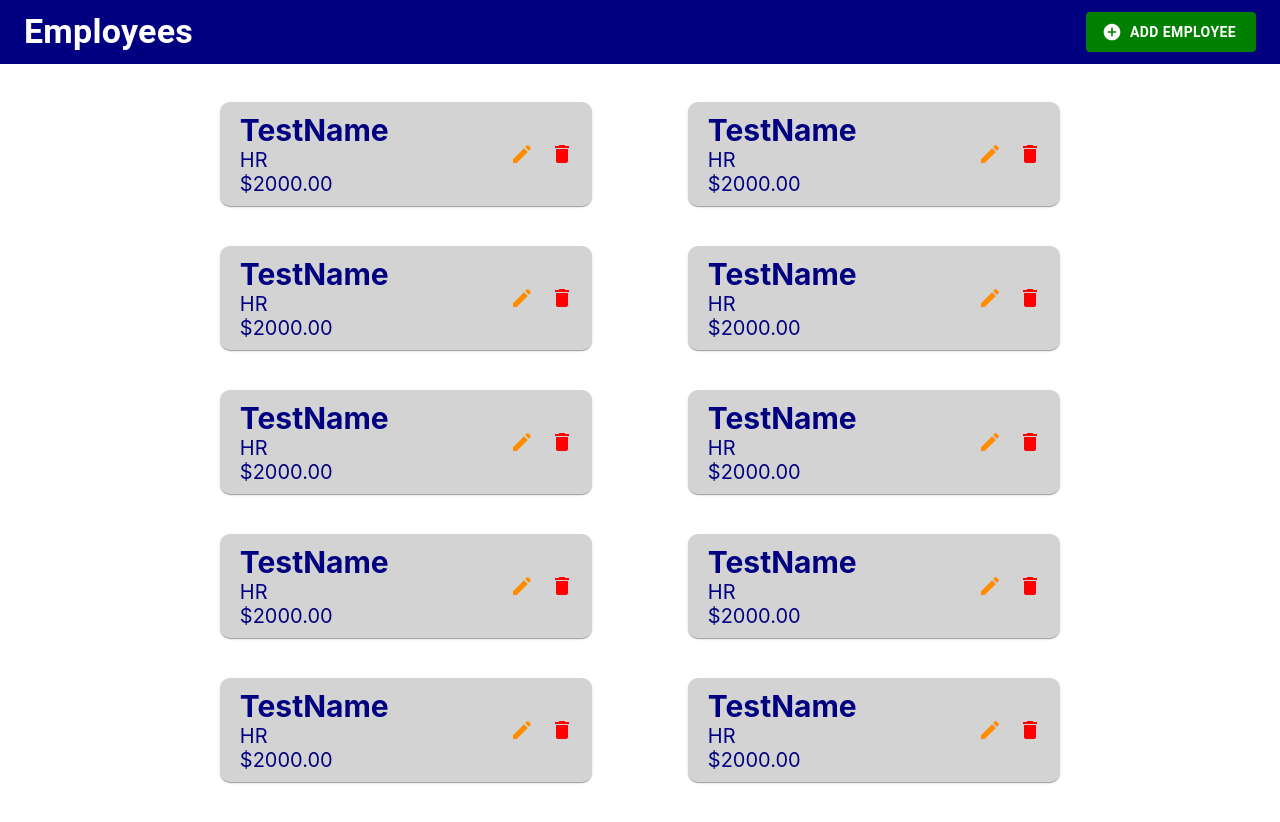
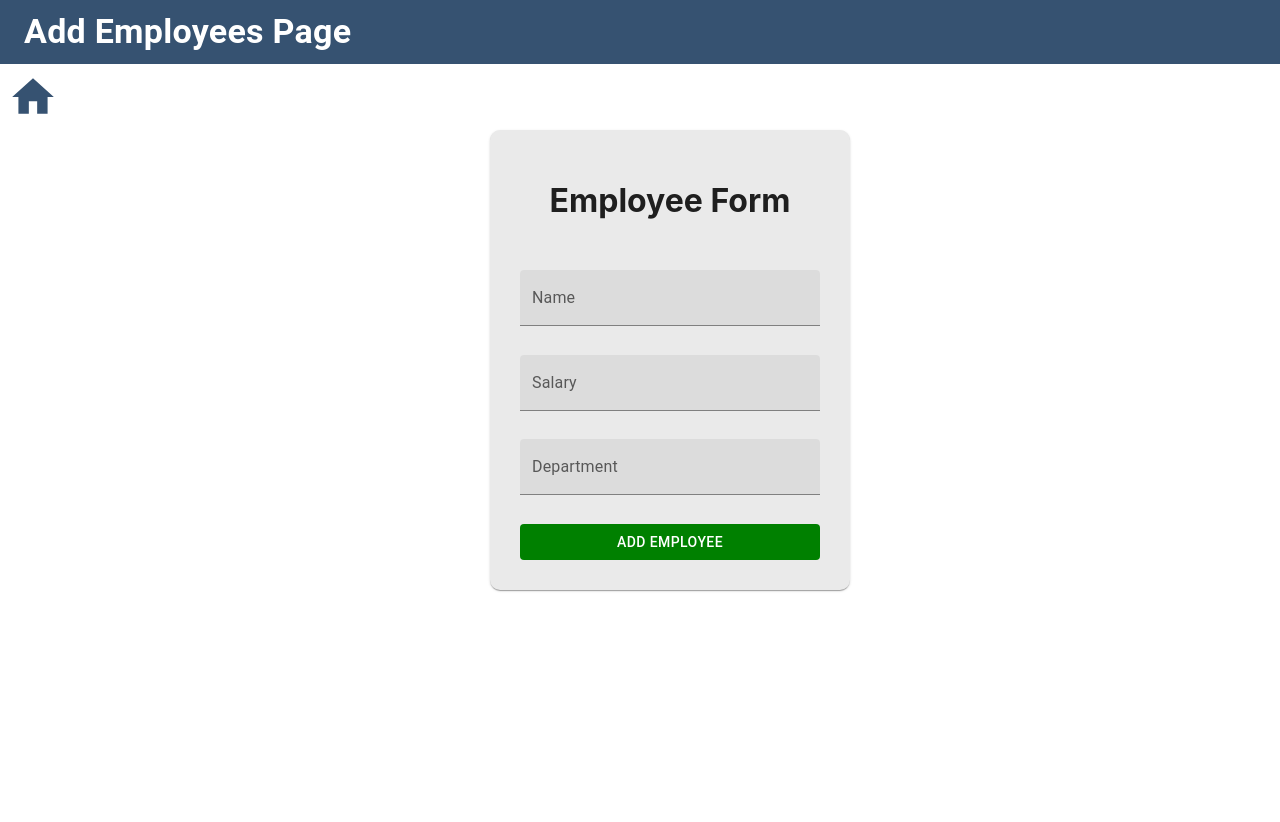
Before and after one commit to zhitern/CRUD-Rest-FrontEnd, a React (Create React App) app in the folder crud-rest-frontend/: page /AddEmployee in a window 1280 px wide. Shown: the top 822 px of the page. After the commit the page ends 800 px from the top, so only its background shows below. Built offline with nearby package versions, Linux system fonts and the light colour scheme.

Commit message:
Added a Add Employee Page

```diff
--- a/crud-rest-frontend/src/MainPage.tsx
+++ /dev/null
@@ -1,37 +0,0 @@
-import React from 'react';
-import { styled } from '@mui/material/styles';
-
-import { Toolbar, Typography } from '@mui/material';
-
-import AddEmployeeBtn from './components/AddEmployeeBtn';
-import EmployeesDisplay from './components/EmployeesDisplay';
-
-const HeaderBar = styled(Toolbar)({
-  backgroundColor: 'navy',
-  padding: '16 8 8 8',
-  fontWeight: 'bold',
-  fontSize: '40px',
-  color: 'white',
-  position: 'static'
-});
-
-const HeaderTitle = styled(Typography)({
-  fontWeight: "bold"
-})
-
-function MainPage() {
-  return (
-    <div>
-      <HeaderBar>
-          <HeaderTitle variant="h4" sx={{ flexGrow: 1 }}>
-            Employees
-          </HeaderTitle>
-          <AddEmployeeBtn />
-      </HeaderBar>
-
-      <EmployeesDisplay />
-    </div>
-  );
-}
-
-export default MainPage;
--- /dev/null
+++ b/crud-rest-frontend/src/Pages/AddEmployeePage.tsx
@@ -0,0 +1,26 @@
+import React from 'react';
+import { styled } from '@mui/material/styles';
+
+import { Button } from '@mui/material';
+
+import HeaderBar from '../components/HeaderBar';
+import HomeBtn from '../components/HomeBtn';
+import EmployeeForm from '../components/EmployeeForm';
+
+const FormContainer = styled('div')({
+    width: '300px',
+    height: '400px',
+    margin: 'auto'
+})
+
+function AddEmployeePage() {
+    return <div>
+        <HeaderBar title="Add Employees Page" />
+        <HomeBtn />
+        <FormContainer>
+            <EmployeeForm />
+        </FormContainer>
+    </div>
+}
+
+export default AddEmployeePage
--- /dev/null
+++ b/crud-rest-frontend/src/Pages/MainPage.tsx
@@ -0,0 +1,18 @@
+import React from 'react';
+
+import HeaderBar from '../components/HeaderBar';
+import AddEmployeeBtn from '../components/AddEmployeeBtn';
+import EmployeesDisplay from '../components/EmployeesDisplay';
+
+function MainPage() {
+  return (
+    <div>
+      <HeaderBar  title="Employees">
+        <AddEmployeeBtn />
+      </HeaderBar>
+      <EmployeesDisplay />
+    </div>
+  );
+}
+
+export default MainPage;
--- a/crud-rest-frontend/src/components/AddEmployeeBtn.tsx
+++ b/crud-rest-frontend/src/components/AddEmployeeBtn.tsx
@@ -1,8 +1,9 @@
 import React from "react";
 import { styled } from '@mui/material/styles';
+import { Link } from "react-router-dom";
+
 import { Button } from "@mui/material";
 import AddCircleIcon from '@mui/icons-material/AddCircle';
-
 
 const AddEmployeeBtnStyle = styled(Button)({
     backgroundColor: 'green',
@@ -16,5 +17,7 @@ const AddEmployeeBtnStyle = styled(Button)({
   });
 
 export default function AddEmployeeBtn() {
-    return <AddEmployeeBtnStyle onClick={()=>{alert("hehe add employee");}}startIcon={<AddCircleIcon />}>Add Employee</AddEmployeeBtnStyle>;
+    return <Link to="/AddEmployee" style={{display: 'flex', justifyContent:'center'}}>
+          <AddEmployeeBtnStyle startIcon={<AddCircleIcon />}>Add Employee</AddEmployeeBtnStyle>
+        </Link>
 }
--- a/crud-rest-frontend/src/components/EmployeeCard.tsx
+++ b/crud-rest-frontend/src/components/EmployeeCard.tsx
@@ -8,7 +8,7 @@ import DeleteIcon from '@mui/icons-material/Delete';
 
 const EmployeeCardStyle = styled(Card)({
     width: '80%',
-    backgroundColor: 'lightgray',
+    backgroundColor: '#EAEAEA',
     padding: '10px 10px 10px 20px',
     borderRadius: '10px',
     display: 'flex',
@@ -18,11 +18,11 @@ const EmployeeCardStyle = styled(Card)({
 const EmployeeNameDisplay = styled('div')({
   fontWeight: 'bold',
   fontSize: '30px',
-  color: 'navy'
+  color: '#365271'
 })
 const EmployeeOthersDisplay = styled('div')({
   fontSize: '20px',
-  color: 'navy'
+  color: '#365271'
 })
 const ButtonsContainer = styled('div')({
   display: 'flex',
@@ -38,10 +38,10 @@ export default function EmployeeCard(props: any) {
       </div>
       <ButtonsContainer>
         <IconButton onClick={()=>{ alert("hehe edit"); }}>
-          <EditIcon style={{color:"darkorange"}}/>
+          <EditIcon style={{color:"#FFC32E"}}/>
         </IconButton>
         <IconButton onClick={()=>{ alert("hehe delete"); }}>
-          <DeleteIcon style={{color:"red"}}/>
+          <DeleteIcon style={{color:"#E50000"}}/>
         </IconButton>
       </ButtonsContainer>
     </EmployeeCardStyle>;
--- /dev/null
+++ b/crud-rest-frontend/src/components/EmployeeForm.tsx
@@ -0,0 +1,31 @@
+import React from "react";
+import { styled } from '@mui/material/styles';
+
+import { Card } from "@mui/material";
+import { TextField } from '@mui/material'
+import { Button } from "@mui/material";
+
+const EmployeeFormStyle = styled(Card)({
+    width: '100%',
+    height: '100%',
+    backgroundColor: '#EAEAEA',
+    padding: '30px',
+    borderRadius: '10px',
+    display: 'flex',
+    flexDirection: 'column',
+    justifyContent: 'space-between',
+  });
+
+export default function EmployeeForm() {
+    return <EmployeeFormStyle>
+      <h1 style={{textAlign:'center'}}>Employee Form</h1>
+      <TextField label="Name" variant='filled' />
+
+      <TextField inputProps={{ inputMode: 'numeric', pattern: '[0-9]*' }} label="Salary" variant='filled' />
+
+      <TextField label="Department" variant='filled' />
+
+      <Button style={{backgroundColor: 'green', color:'white'}}>Add Employee</Button>
+
+    </EmployeeFormStyle>;
+}
--- a/crud-rest-frontend/src/components/EmployeesDisplay.tsx
+++ b/crud-rest-frontend/src/components/EmployeesDisplay.tsx
@@ -3,8 +3,12 @@ import { styled } from '@mui/material/styles';
 
 import Grid from '@mui/material/Grid';
 import Box from '@mui/material/Box'
+import { Toolbar } from "@mui/material";
 
 import EmployeeCard from "./EmployeeCard";
+
+const maxDisplayPerPage: number = 10;
+let currentPage: number = 0;
 
 const EmployeeGridLayout = styled(Grid)({
   justifyContent: "center",
@@ -16,19 +20,50 @@ const EmployeeGrid = styled(Grid)({
   alignItems: 'center'
 })
 
+const employeeList = [
+  {
+    name: 'Test1',
+    salary: '2000',
+    department: 'HR'
+  }
+]
+
+
+for(let i = 2; i <= 17; ++i) {
+  employeeList.push(
+    {
+      name: 'Test' + i,
+      salary: '3000',
+      department: 'HR'
+    }
+  )
+}
+
+let displayArr = employeeList.slice(currentPage * maxDisplayPerPage, (currentPage+1) * maxDisplayPerPage);
+
 export default function EmployeesDisplay(){
   return <Box sx={{ width: '70%', margin: '3% auto 0 auto' }}>
   <EmployeeGridLayout container spacing={5}>
-    <EmployeeGrid item xs={12} md={6} ><EmployeeCard name="TestName" salary="$2000.00" department="HR" /></EmployeeGrid>
-    <EmployeeGrid item xs={12} md={6} ><EmployeeCard name="TestName" salary="$2000.00" department="HR" /></EmployeeGrid>
-    <EmployeeGrid item xs={12} md={6} ><EmployeeCard name="TestName" salary="$2000.00" department="HR" /></EmployeeGrid>
-    <EmployeeGrid item xs={12} md={6} ><EmployeeCard name="TestName" salary="$2000.00" department="HR" /></EmployeeGrid>
-    <EmployeeGrid item xs={12} md={6} ><EmployeeCard name="TestName" salary="$2000.00" department="HR" /></EmployeeGrid>
-    <EmployeeGrid item xs={12} md={6} ><EmployeeCard name="TestName" salary="$2000.00" department="HR" /></EmployeeGrid>
-    <EmployeeGrid item xs={12} md={6} ><EmployeeCard name="TestName" salary="$2000.00" department="HR" /></EmployeeGrid>
-    <EmployeeGrid item xs={12} md={6} ><EmployeeCard name="TestName" salary="$2000.00" department="HR" /></EmployeeGrid>
-    <EmployeeGrid item xs={12} md={6} ><EmployeeCard name="TestName" salary="$2000.00" department="HR" /></EmployeeGrid>
-    <EmployeeGrid item xs={12} md={6} ><EmployeeCard name="TestName" salary="$2000.00" department="HR" /></EmployeeGrid>
+  {
+    displayArr.map((employee, index) =>
+    <EmployeeGrid item xs={12} md={6}>
+    <EmployeeCard
+      name={employee.name}
+      salary={employee.salary}
+      department={employee.department}
+      />
+    </EmployeeGrid>
+  )}
   </EmployeeGridLayout>
+  <Toolbar style={{justifyContent:'space-between'}}>
+    <div>
+    Showing <b>{currentPage*maxDisplayPerPage+1}-{Math.min((currentPage+1)*maxDisplayPerPage, employeeList.length)}</b> out of <b>{employeeList.length}</b> entries
+    </div>
+    <div>
+      <button />
+      {currentPage+1}
+      <button />
+    </div>
+  </Toolbar>
 </Box>;
 }
--- /dev/null
+++ b/crud-rest-frontend/src/components/HeaderBar.tsx
@@ -0,0 +1,32 @@
+import React from 'react';
+import { styled } from '@mui/material/styles';
+
+import { Toolbar, Typography } from '@mui/material';
+
+import AddEmployeeBtn from './AddEmployeeBtn';
+
+const Bar = styled(Toolbar)({
+    backgroundColor: '#365271',
+    padding: '16 8 8 8',
+    fontWeight: 'bold',
+    fontSize: '40px',
+    color: 'white',
+    position: 'static'
+  });
+
+  const HeaderTitle = styled(Typography)({
+    fontWeight: "bold"
+  })
+
+  function HeaderBar(props: any) {
+    return (
+        <Bar>
+            <HeaderTitle variant="h4" sx={{ flexGrow: 1 }}>
+              {props.title}
+            </HeaderTitle>
+            {props.children}
+        </Bar>
+    );
+  }
+
+  export default HeaderBar;
--- /dev/null
+++ b/crud-rest-frontend/src/components/HomeBtn.tsx
@@ -0,0 +1,21 @@
+import React from "react";
+import { styled } from '@mui/material/styles';
+import { Link } from "react-router-dom";
+
+import IconButton from '@mui/material/IconButton';
+import HomeIcon from '@mui/icons-material/Home';
+
+const HomeIconStyle = styled(HomeIcon)({
+    width: '50px',
+    height: '50px'
+})
+
+export default function HomeBtn(props: any) {
+    return(
+    <Link to="/">
+        <IconButton>
+            <HomeIconStyle style={{color:"#365271"}}/>
+        </IconButton>
+    </Link>
+    );
+}
--- a/crud-rest-frontend/src/index.tsx
+++ b/crud-rest-frontend/src/index.tsx
@@ -1,13 +1,22 @@
 import React from 'react';
 import ReactDOM from 'react-dom/client';
+import {
+  BrowserRouter,
+  Routes,
+  Route,
+} from "react-router-dom";
 import './index.css';
-import MainPage from './MainPage';
+import MainPage from './Pages/MainPage';
+import AddEmployeePage from './Pages/AddEmployeePage';
 
 const root = ReactDOM.createRoot(
   document.getElementById('root') as HTMLElement
 );
 root.render(
-  <React.StrictMode>
-    <MainPage />
-  </React.StrictMode>
+  <BrowserRouter>
+    <Routes>
+      <Route path="/" element={<MainPage />} />
+      <Route path="AddEmployee" element={<AddEmployeePage />} />
+    </Routes>
+  </BrowserRouter>
 );
```
